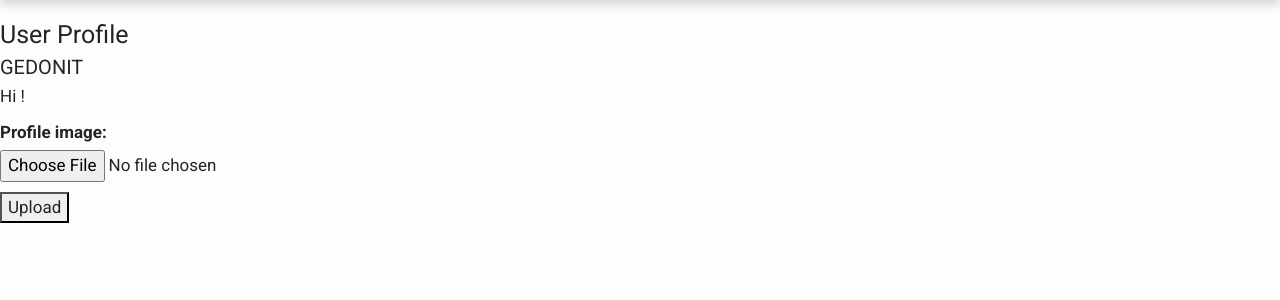
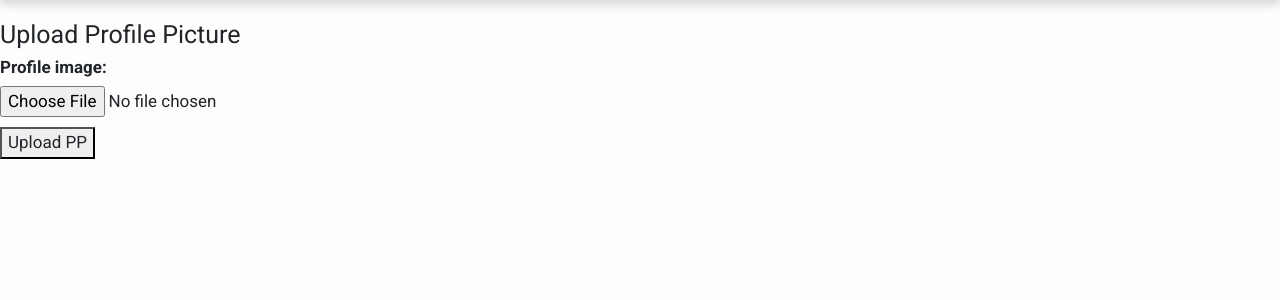
Before and after one commit to DanielGall500/cloth-ink, a Django app: page /image_upload/ in a window 1280 px wide. Shown: the part 64-364 px from the top of the page. Run offline with Django 3.2, Linux system fonts and the light colour scheme; some libraries are stand-ins or nearby versions.

Commit message:
new profile pic upload view

```diff
--- a/clothink/login/views.py
+++ b/clothink/login/views.py
@@ -41,6 +41,7 @@
             login(request, user)
             return redirect('service:home')
         else:
-            return redirect('login:user_registration')
+            messages.info(request, "Incorrect email and/or password")
+            return redirect('login:user_login')
     else:
-        return redirect('login:user_registration')
+        return redirect('service:home')
--- /dev/null
+++ b/clothink/userprofile/templates/userprofile/profile_pic_upload.html
@@ -0,0 +1,12 @@
+{% extends 'service/base.html' %}
+
+{% block content %}
+    <h1>Upload Profile Picture</h1>
+<meta charset="UTF-8">
+	<form method = "post" enctype="multipart/form-data">
+		{% csrf_token %}
+		{{ form.as_p }}
+		<button type="submit">Upload PP</button>
+	</form>
+
+{% endblock content %}
--- a/clothink/userprofile/templates/userprofile/user_profile.html
+++ b/clothink/userprofile/templates/userprofile/user_profile.html
@@ -2,14 +2,11 @@
 
 {% block content %}
 <h1>User Profile</h1>
-    <h2>GEDONIT</h2>
 <p> Hi {{ user.email }}! </p>
-	<meta charset="UTF-8">
-	<title>Hotel_image</title>
-	<form method = "post" enctype="multipart/form-data">
-		{% csrf_token %}
-		{{ form.as_p }}
-		<button type="submit">Upload</button>
-	</form>
+    <p> Welcome to your profile page :) </p>
+    <li class="nav-item">
+        <a class="btn btn-outline-secondary btn-lg font-weight-bold text-black"
+           role="button" href="{% url 'userprofile:image_upload' %}">Upload Profile Picture</a>
+    </li>
 
 {% endblock content %}
--- a/clothink/userprofile/views.py
+++ b/clothink/userprofile/views.py
@@ -1,5 +1,4 @@
 from django.contrib.auth import authenticate, login
-from django.contrib.auth.decorators import login_required
 from django.shortcuts import render, redirect
 from django.views import generic
 from userprofile.models import User
@@ -13,7 +12,7 @@
 class ProfileView(generic.CreateView):
     template_name = 'userprofile/user_profile.html'
     model = User
-    success_url = reverse_lazy('userprofile:success')
+    success_url = reverse_lazy('service:home')
     fields = ("profile_image",)
 
 
@@ -32,11 +31,11 @@
 
         if form.is_valid():
             form.save()
-            return redirect('success')
+            return redirect('userprofile:success')
     else:
         form = UserImageForm()
 
-    return render(request, 'userprofile/user_profile.html', {'form': form})
+    return render(request, 'userprofile/profile_pic_upload.html', {'form': form})
 
 
 def success(request):
```
